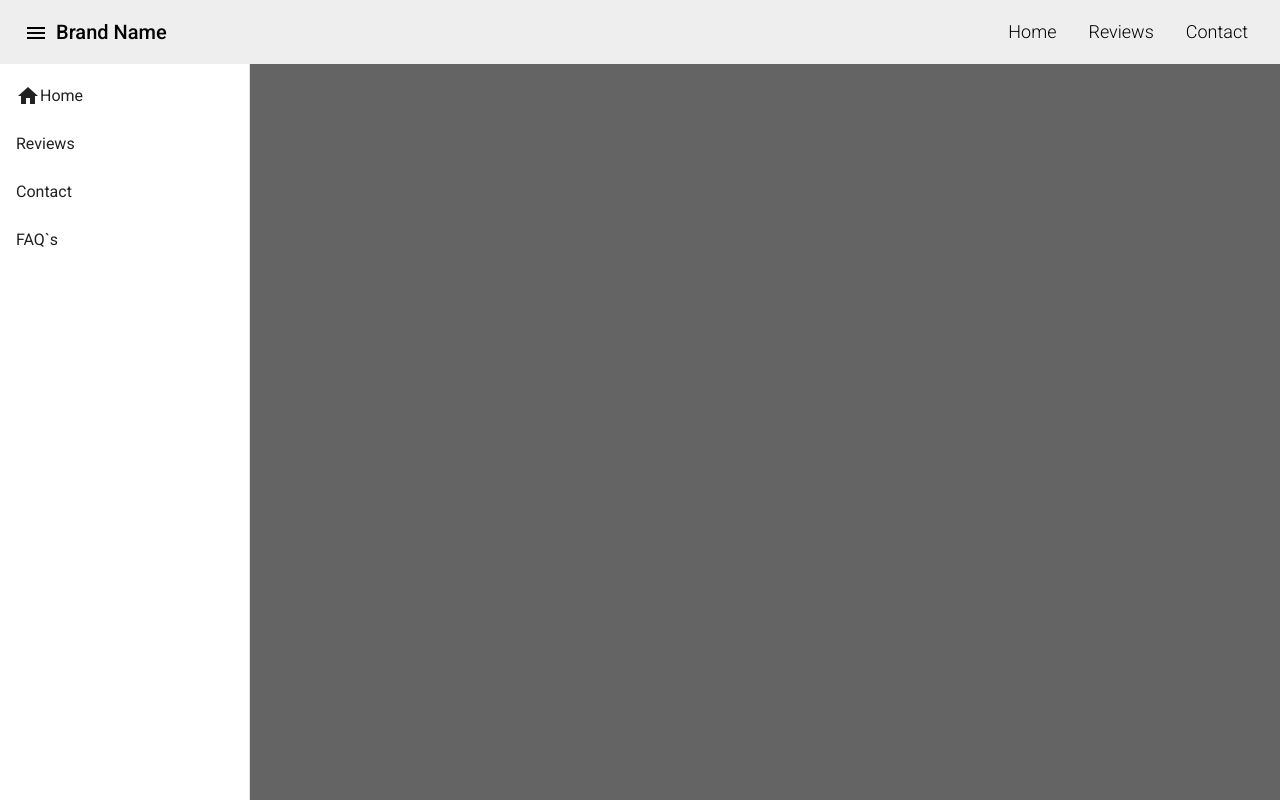
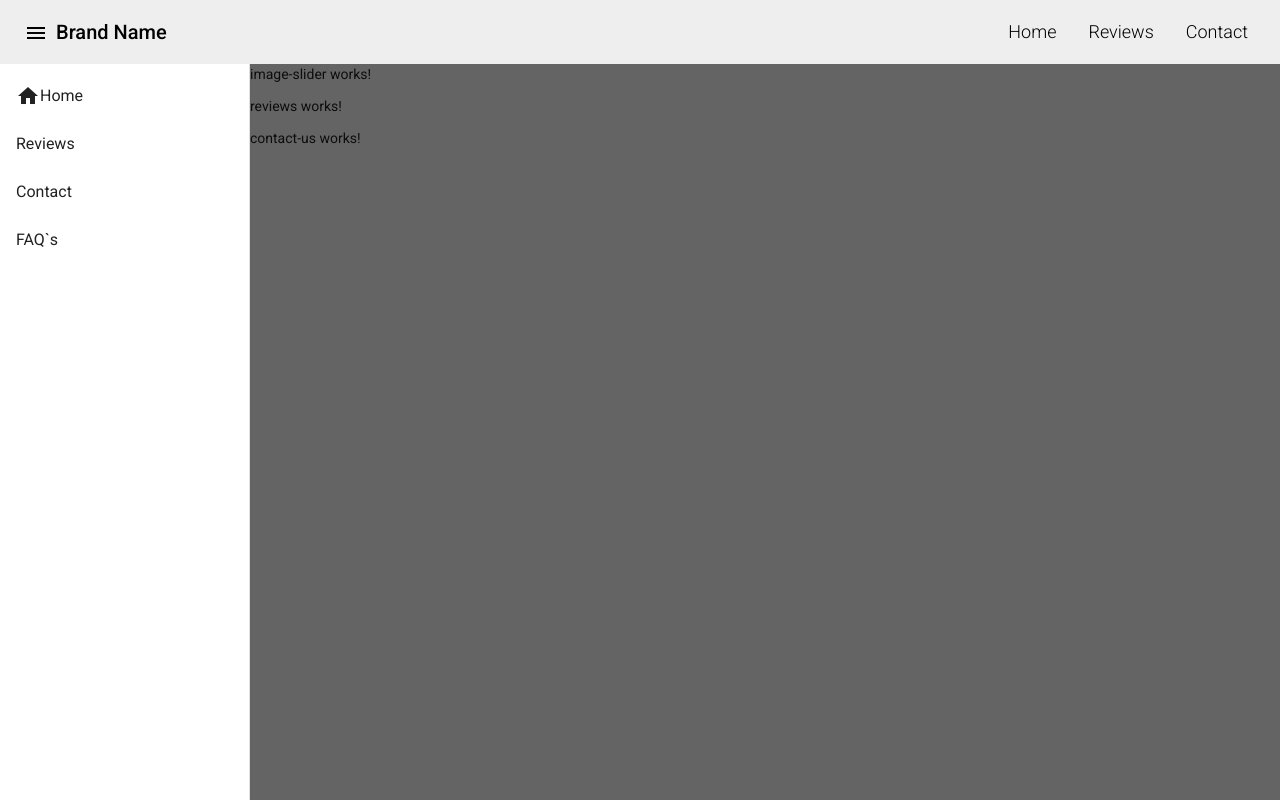
Before and after one commit to karthi6774/private-screen-booking-app-frontend, an Angular app in the folder private-screen-booking-app/: page / in a window 1280 px wide. Built offline with nearby package versions, Linux system fonts and the light colour scheme.

Commit message:
added home component

```diff
--- a/private-screen-booking-app/src/app/app-routing.module.ts
+++ b/private-screen-booking-app/src/app/app-routing.module.ts
@@ -1,7 +1,10 @@
 import { NgModule } from '@angular/core';
 import { RouterModule, Routes } from '@angular/router';
+import { HomeComponent } from './home/home/home.component';
 
-const routes: Routes = [];
+const routes: Routes = [
+  {path:"" , component : HomeComponent}
+];
 
 @NgModule({
   imports: [RouterModule.forRoot(routes)],
--- a/private-screen-booking-app/src/app/home/home.module.ts
+++ b/private-screen-booking-app/src/app/home/home.module.ts
@@ -5,13 +5,15 @@ import { HomeRoutingModule } from './home-routing.module';
 import { ImageSliderComponent } from './image-slider/image-slider.component';
 import { ReviewsComponent } from './reviews/reviews.component';
 import { ContactUsComponent } from './contact-us/contact-us.component';
+import { HomeComponent } from './home/home.component';
 
 
 @NgModule({
   declarations: [
     ImageSliderComponent,
     ReviewsComponent,
-    ContactUsComponent
+    ContactUsComponent,
+    HomeComponent
   ],
   imports: [
     CommonModule,
--- /dev/null
+++ b/private-screen-booking-app/src/app/home/home/home.component.html
@@ -0,0 +1,4 @@
+
+<app-image-slider></app-image-slider>
+<app-reviews></app-reviews>
+<app-contact-us></app-contact-us>
--- /dev/null
+++ b/private-screen-booking-app/src/app/home/home/home.component.ts
@@ -0,0 +1,15 @@
+import { Component, OnInit } from '@angular/core';
+
+@Component({
+  selector: 'app-home',
+  templateUrl: './home.component.html',
+  styleUrls: ['./home.component.css']
+})
+export class HomeComponent implements OnInit {
+
+  constructor() { }
+
+  ngOnInit(): void {
+  }
+
+}
```
Also changed, not shown: private-screen-booking-app/src/app/home/home/home.component.css (added), 1 other file (tests, documents, lock files or other folders).
